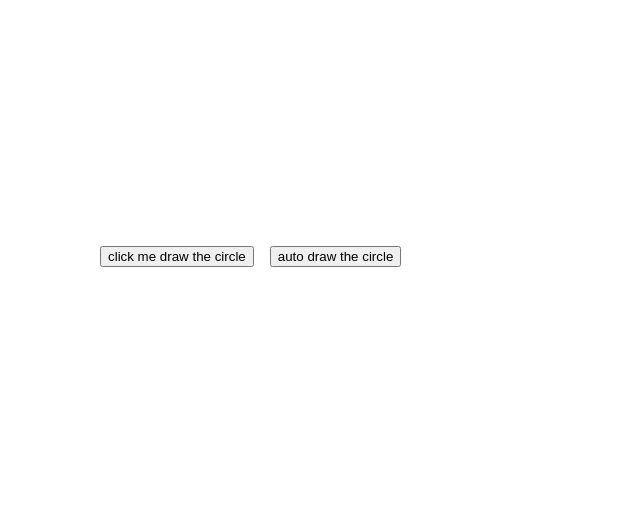
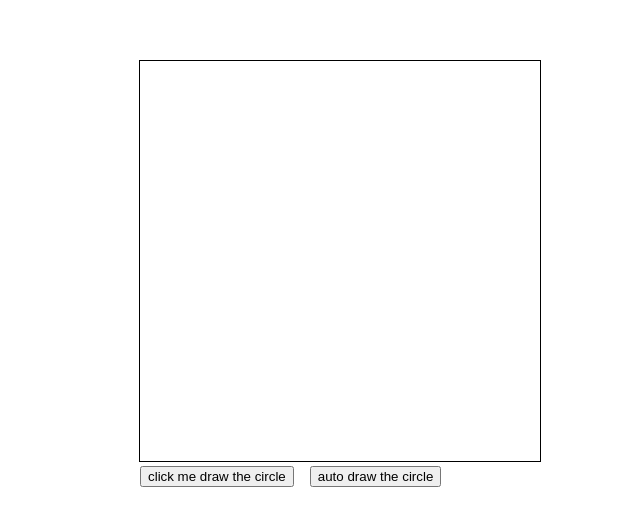
Before and after one commit to wine-fall/my-ThreeJs, a React app: page /canvas/circleProgress in a window 1280 px wide. Shown: the part 139-664 px from the top of the page, without its empty margins (300-940 px from the left). Built offline with nearby package versions, Linux system fonts and the light colour scheme.

Commit message:
style: optimize css

```diff
--- a/src/components/commonWrapper/index.tsx
+++ b/src/components/commonWrapper/index.tsx
@@ -1,9 +1,12 @@
 import React from 'react';
+import styles from './index.module.less';
 
 export const CommonWrapper: React.FC = (props) => {
     return (
-        <div>
-            {props.children}
+        <div className={styles.commonWrapper}>
+            <div className={styles.canvasWrapper}>
+                {props.children}
+            </div>
         </div>
     );
 };
--- a/src/views/Canvas/CircleProgress/index.tsx
+++ b/src/views/Canvas/CircleProgress/index.tsx
@@ -135,12 +135,10 @@ const CircleProgress: React.FC = () => {
 
     return (
         <CommonWrapper>
-            <div className={'canvasWrapper'}>
-                <canvas ref={canvasRef} width="400"
-                    height="400"></canvas>
-                <button className={styles.circleBtn} onClick={handleClick}>click me draw the circle</button>
-                <button className={styles.circleBtn} onClick={handleAutoDraw}>auto draw the circle</button>
-            </div>
+            <canvas ref={canvasRef} width="400"
+                height="400"></canvas>
+            <button className={styles.circleBtn} onClick={handleClick}>click me draw the circle</button>
+            <button className={styles.circleBtn} onClick={handleAutoDraw}>auto draw the circle</button>
         </CommonWrapper>
     );
 };
```
